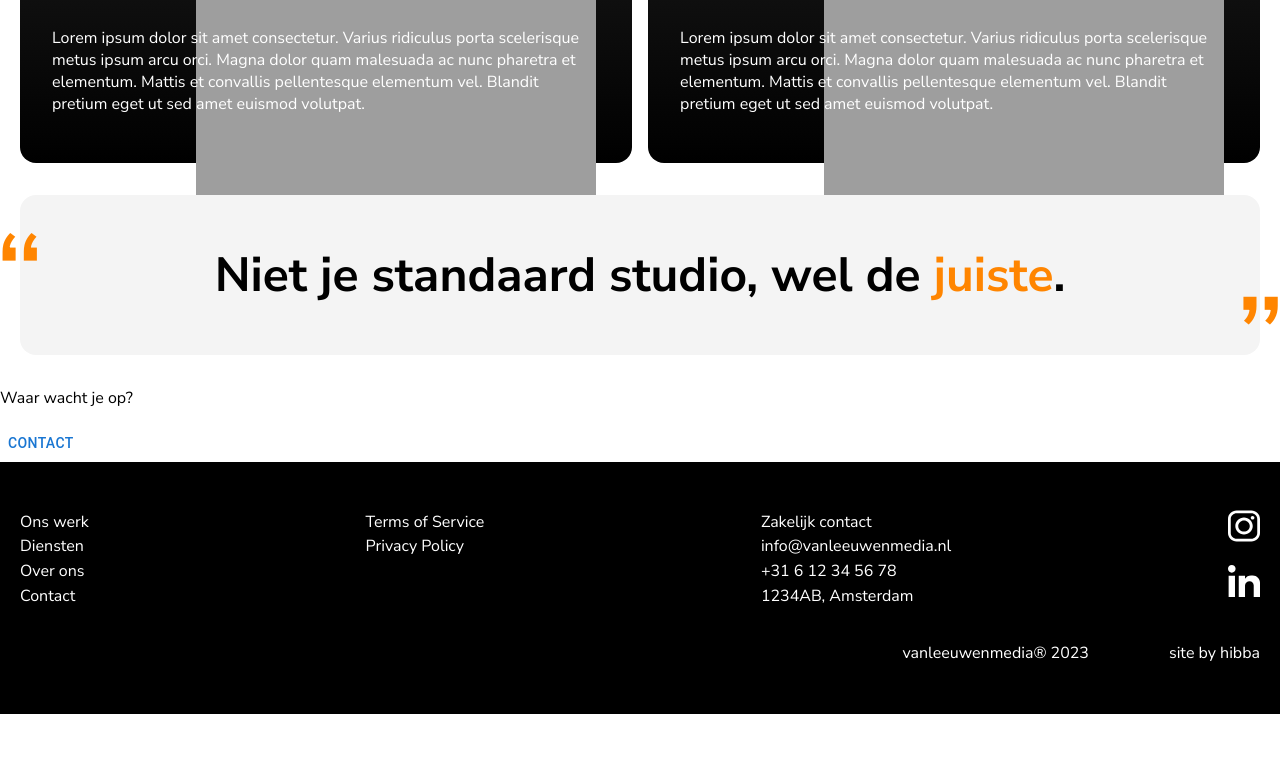
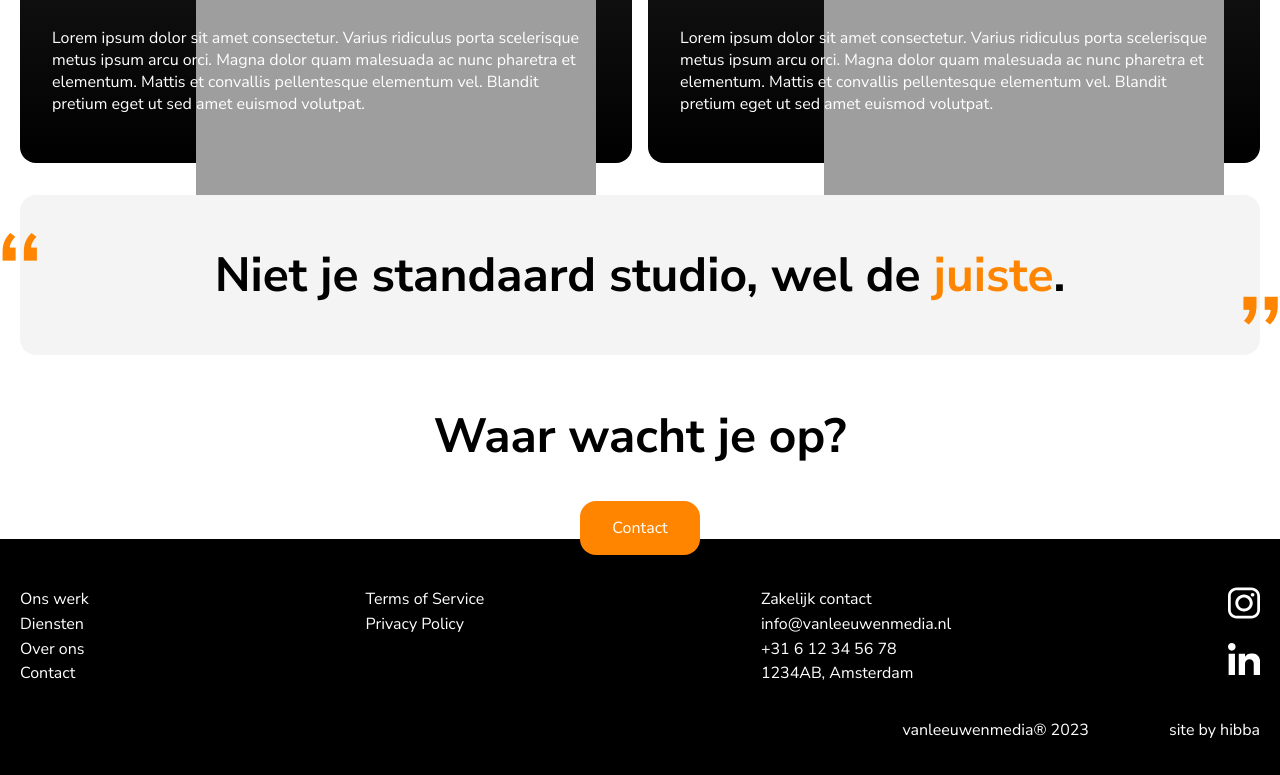
Before and after one commit to h1bba/van-leeuwen-media, a Next.js app: page / in a window 1280 px wide. Shown: the part 781-1556 px from the top of the page. Before the commit the page ends 1495 px from the top, so only its background shows below. Built offline with nearby package versions, Linux system fonts and the light colour scheme.

Commit message:
Footer changes

```diff
--- a/app/components/footer/Footer.jsx
+++ b/app/components/footer/Footer.jsx
@@ -1,24 +1,21 @@
 "use client"
 import React from 'react'
-import Faq from '../faq/Faq.jsx'
-import styles from './Footer.module.css'
 import Link from 'next/link.js'
 import Insta from '../../../public/insta.svg'
 import LinkedIn from '../../../public/linkedin.svg'
 import Image from 'next/image.js'
-import { Button } from '@mui/material'
 
 
 export const Footer = () => {
     return (
         <>
-            <div>
+            <div className='cta'>
                 <p>Waar wacht je op?</p>
-                <Button>Contact</Button>
+                <a>Contact</a>
             </div>
             <footer>
-                <div className={styles.footerflex}>
-                    <div className={styles.footercontainer}>
+                <div className='footerflex'>
+                    <div className='footercontainer'>
                         <ul>
                             <li><Link href="/">Ons werk</Link></li>
                             <li><Link href="/">Diensten</Link></li>
@@ -39,12 +36,12 @@ export const Footer = () => {
                         </ul>
 
 
-                        <ul className={styles.socials}>
+                        <ul className='socials'>
                             <li><Image src={Insta} alt='' /></li>
                             <li><Image src={LinkedIn} alt='' /></li>
                         </ul>
 
-                        <ul className={styles.info}>
+                        <ul className="info">
                             <li>vanleeuwenmedia® 2023</li>
                             <li>site by hibba</li>
                         </ul>
--- a/app/components/footer/Footer.module.css
+++ /dev/null
@@ -1,58 +0,0 @@
-div.footerflex {
-    width: 100%;
-    background-color: var(--var-color-black);
-    padding: 2em 0em 2em 0em;
-
-}
-
-.footercontainer>ul>li>a {
-    text-decoration: none;
-    color: var(--var-color-white);
-}
-
-div.footercontainer>ul>li {
-    line-height: 155%;
-}
-
-.footercontainer {
-    width: 1240px;
-    display: flex;
-    justify-content: space-between;
-    margin: 0 auto;
-    color: var(--var-color-white);
-    font-size: 1em;
-    font-weight: 400;
-    text-align: left;
-    flex-wrap: wrap;
-}
-
-div.footercontainer>ul {
-    display: flex;
-    flex-direction: column;
-    list-style: none;
-    padding: 0;
-}
-
-.footercontainer>h2 {
-    text-align: center;
-}
-
-ul.socials {
-    display: flex;
-    gap: 1em;
-    align-items: center;
-}
-
-ul.socials>li>img {
-    width: 2em;
-    height: 2em;
-}
-
-ul.info {
-    justify-content: right;
-    gap: 5em;
-    display: flex;
-    flex-basis: 100% !important;
-    flex-direction: row !important;
-
-}
--- a/app/globals.css
+++ b/app/globals.css
@@ -171,3 +171,78 @@ h2.service-title::after {
   text-align: center;
   max-width: 20em;
 }
+
+div.footerflex {
+  width: 100%;
+  background-color: var(--var-color-black);
+  padding: 2em 0em 2em 0em;
+
+}
+
+.footercontainer>ul>li>a {
+  text-decoration: none;
+  color: var(--var-color-white);
+}
+
+div.footercontainer>ul>li {
+  line-height: 155%;
+}
+
+.footercontainer {
+  width: 1240px;
+  display: flex;
+  justify-content: space-between;
+  margin: 0 auto;
+  color: var(--var-color-white);
+  font-size: 1em;
+  font-weight: 400;
+  text-align: left;
+  flex-wrap: wrap;
+}
+
+div.footercontainer>ul {
+  display: flex;
+  flex-direction: column;
+  list-style: none;
+  padding: 0;
+}
+
+.footercontainer>h2 {
+  text-align: center;
+}
+
+ul.socials {
+  display: flex;
+  gap: 1em;
+  align-items: center;
+}
+
+ul.socials>li>img {
+  width: 2em;
+  height: 2em;
+}
+
+ul.info {
+  justify-content: right;
+  gap: 5em;
+  display: flex;
+  flex-basis: 100% !important;
+  flex-direction: row !important;
+}
+
+.cta {
+  margin: 0 auto;
+  text-align: center;
+}
+
+.cta>p {
+  font-size: 48px;
+  font-weight: bold;
+}
+
+.cta>a {
+  color: var(--var-color-white);
+  background-color: var(--var-color-orange);
+  padding: 1em 2em 1em 2em;
+  border-radius: 1em;
+}
```
